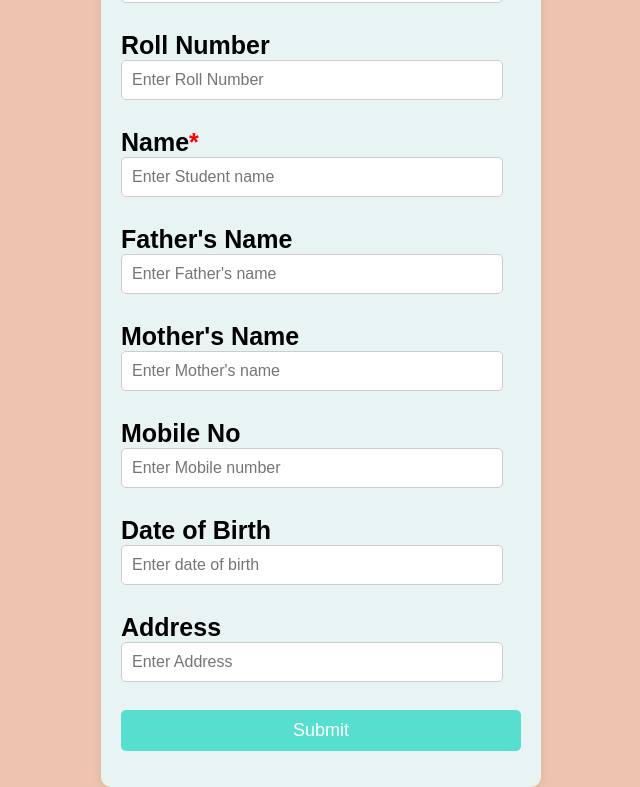
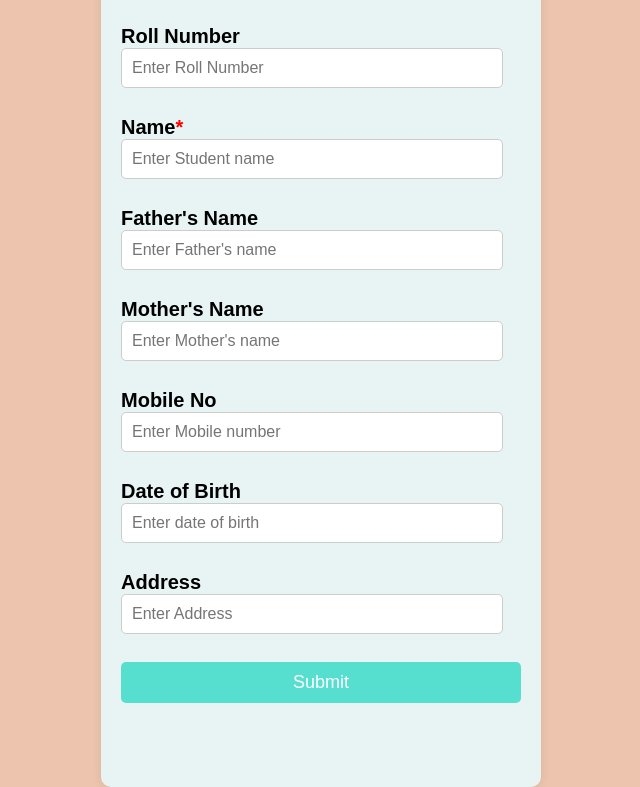
Before and after one commit to Shobhit8075/studentsw, a plain HTML site: page index.html in a window 1280 px wide. Shown: the part 133-920 px from the top of the page, without its empty margins (319-959 px from the left). Drawn offline with Linux system fonts and the light colour scheme.

Commit message:
Update index.html

```diff
--- a/index.html
+++ b/index.html
@@ -16,7 +16,7 @@
             <label for="srno">Serial Number<span  id="asterisk">*</span> </label>
             <input type="number" id="srno" name="srno" required placeholder="Enter Serial Number"><br><br>
             <label for="roll">Roll Number</label>
-            <input type="number" id="roll" name="roll" required placeholder="Enter Roll Number"><br><br>
+            <input type="number" id="roll" name="roll" placeholder="Enter Roll Number"><br><br>
             <label for="name">Name<span  id="asterisk">*</span> </label>
             <input type="text" id="name" name="name"  placeholder="Enter Student name"><br><br>
             <label for="fname">Father's Name </label>
@@ -77,7 +77,7 @@
         label{
             font-weight: bold;
             margin-bottom: 5px;
-            font-size: 25px;
+            font-size: 20px;
 
         }
         input{
```
